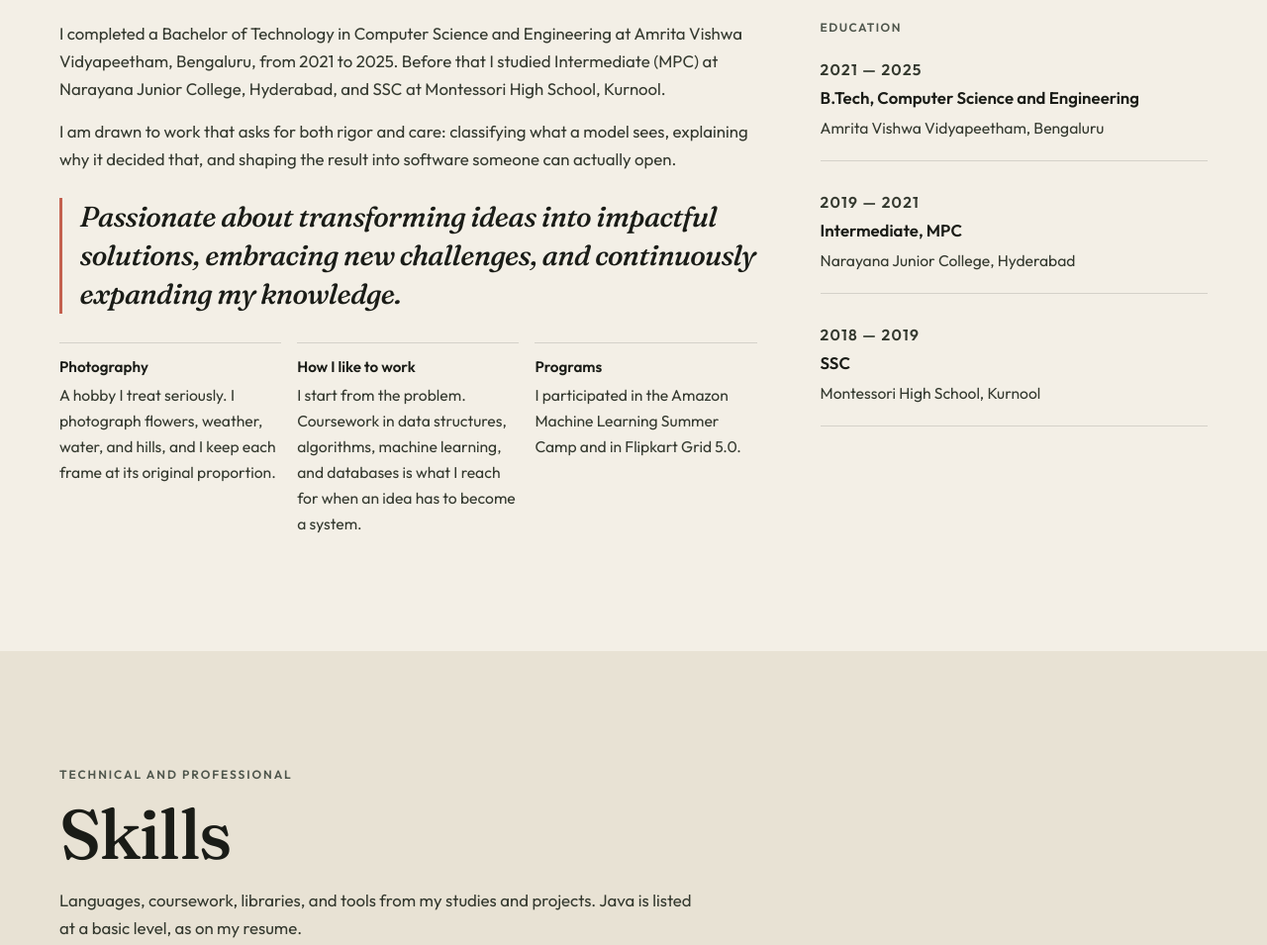
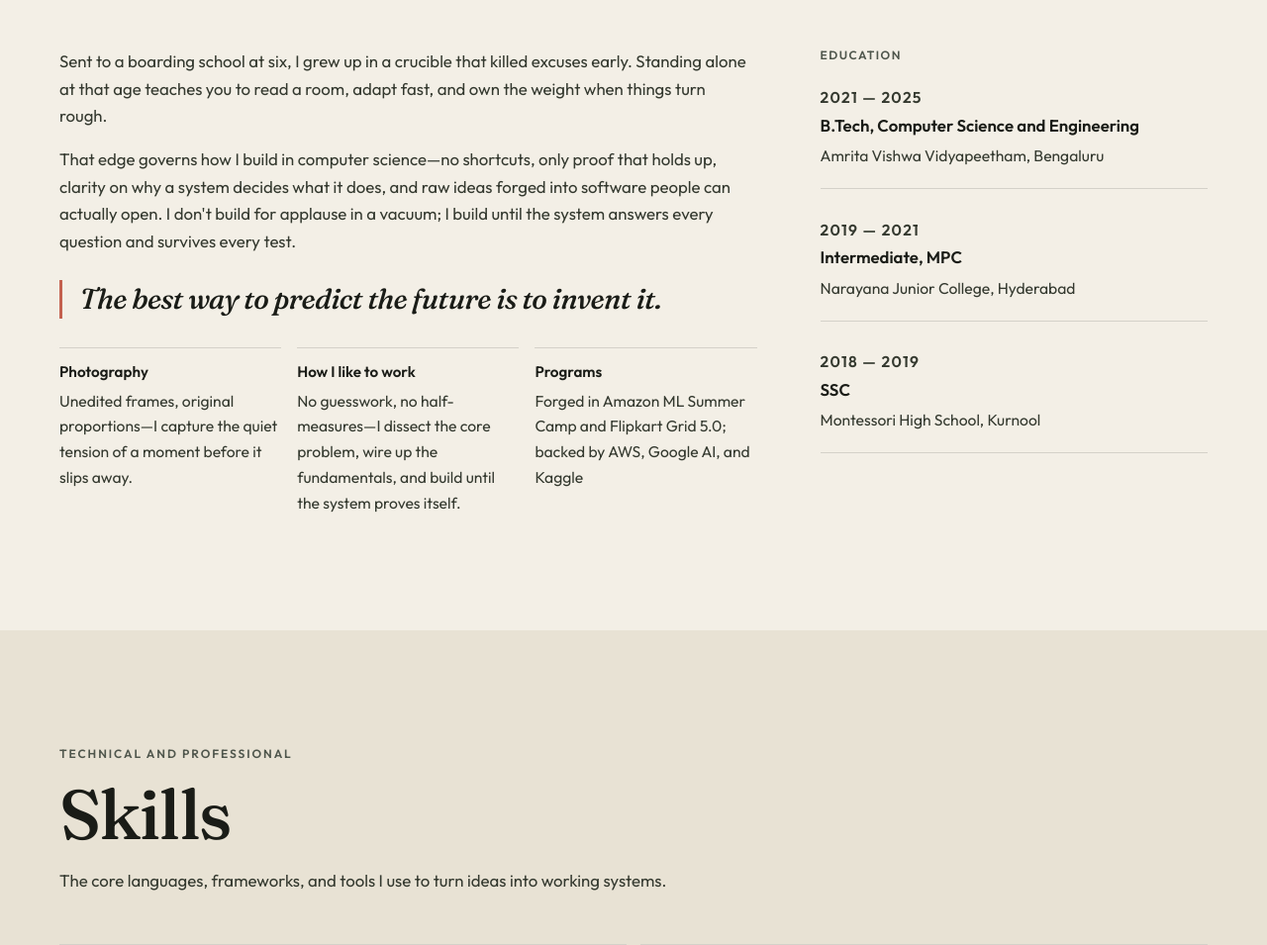
Before and after one commit to bpkakarla/portfolio, a plain HTML site: page index.html in a window 1280 px wide. Shown: the part 1223-2178 px from the top of the page at 99% size. Drawn offline with Linux system fonts and the light colour scheme.

Commit message:
Revise personal narrative and skills sections
Updated personal description and skills section for clarity and impact. Enhanced photography and work philosophy descriptions.

```diff
--- a/index.html
+++ b/index.html
@@ -87,11 +87,11 @@
               <span class="hero-line hero-line-italic">Kakarla</span>
             </h1>
             <p class="lede">I study hard problems until they become something a person can use — a model, a service, or a clearer picture of the world.</p>
-            <p class="hero-support">Computer science graduate with a foundation in analytical thinking and problem-solving, and a practice of photography on the side.</p>
+            <p class="hero-support">Computer Science graduate passionate about software development, emerging technologies, and continuous learning. Beyond technology, I have a keen passion for photography and capturing beautiful moments.</p>
             <div class="hero-actions">
               <a class="btn btn-primary" href="assets/documents/resume.pdf" download="Bhanu-Prakash-Kakarla-Resume.pdf">
                 <svg viewBox="0 0 24 24" aria-hidden="true" width="18" height="18"><path d="M12 4v10m0 0 4-4m-4 4-4-4M5 19h14" fill="none" stroke="currentColor" stroke-width="1.7" stroke-linecap="round" stroke-linejoin="round"/></svg>
-                Download resume
+                Resume
               </a>
               <a class="btn btn-ghost" href="#contact">Contact</a>
             </div>
@@ -131,23 +131,23 @@
           </div>
           <div class="about-grid">
             <div class="about-copy reveal">
-              <p>I completed a Bachelor of Technology in Computer Science and Engineering at Amrita Vishwa Vidyapeetham, Bengaluru, from 2021 to 2025. Before that I studied Intermediate (MPC) at Narayana Junior College, Hyderabad, and SSC at Montessori High School, Kurnool.</p>
-              <p>I am drawn to work that asks for both rigor and care: classifying what a model sees, explaining why it decided that, and shaping the result into software someone can actually open.</p>
+              <p>Sent to a boarding school at six, I grew up in a crucible that killed excuses early. Standing alone at that age teaches you to read a room, adapt fast, and own the weight when things turn rough.</p>
+              <p>That edge governs how I build in computer science—no shortcuts, only proof that holds up, clarity on why a system decides what it does, and raw ideas forged into software people can actually open. I don't build for applause in a vacuum; I build until the system answers every question and survives every test.</p>
               <blockquote>
-                <p>Passionate about transforming ideas into impactful solutions, embracing new challenges, and continuously expanding my knowledge.</p>
+                <p>The best way to predict the future is to invent it.</p>
               </blockquote>
               <div class="interest-grid">
                 <article>
                   <h3>Photography</h3>
-                  <p>A hobby I treat seriously. I photograph flowers, weather, water, and hills, and I keep each frame at its original proportion.</p>
+                  <p>Unedited frames, original proportions—I capture the quiet tension of a moment before it slips away.</p>
                 </article>
                 <article>
                   <h3>How I like to work</h3>
-                  <p>I start from the problem. Coursework in data structures, algorithms, machine learning, and databases is what I reach for when an idea has to become a system.</p>
+                  <p>No guesswork, no half-measures—I dissect the core problem, wire up the fundamentals, and build until the system proves itself.</p>
                 </article>
                 <article>
                   <h3>Programs</h3>
-                  <p>I participated in the Amazon Machine Learning Summer Camp and in Flipkart Grid 5.0.</p>
+                  <p>Forged in Amazon ML Summer Camp and Flipkart Grid 5.0; backed by AWS, Google AI, and Kaggle</p>
                 </article>
               </div>
             </div>
@@ -180,7 +180,7 @@
           <div class="section-head reveal">
             <p class="eyebrow">Technical and professional</p>
             <h2 id="skills-title">Skills</h2>
-            <p class="section-intro">Languages, coursework, libraries, and tools from my studies and projects. Java is listed at a basic level, as on my resume.</p>
+            <p class="section-intro">The core languages, frameworks, and tools I use to turn ideas into working systems.</p>
           </div>
           <div class="skill-grid">
             <article class="skill-group reveal">
@@ -243,7 +243,7 @@
           <div class="section-head reveal">
             <p class="eyebrow">Projects, research, and certifications</p>
             <h2 id="work-title">Experience &amp; projects</h2>
-            <p class="section-intro">Three builds from my degree, followed by conference papers and certifications. There is no separate industry role listed on my resume, so this section stays with the work I can account for.</p>
+            <p class="section-intro">Systems built from scratch, peer-reviewed research, and credentials earned along the way—work that speaks for itself.</p>
           </div>
 
           <div class="project-list">
@@ -357,7 +357,7 @@
           <div class="section-head reveal">
             <p class="eyebrow">Personal work</p>
             <h2 id="photo-title">Photography</h2>
-            <p class="section-intro">Between models and coursework, I take photographs. These five frames are shown whole — no crops, no stretched ratios. Select any image to open it larger.</p>
+            <p class="section-intro">Between building systems, I capture still moments—no crops, no altered ratios, just the frame as it happened. Select any frame to expand.</p>
           </div>
           <div class="gallery" data-gallery>
             <figure class="shot reveal">
```
